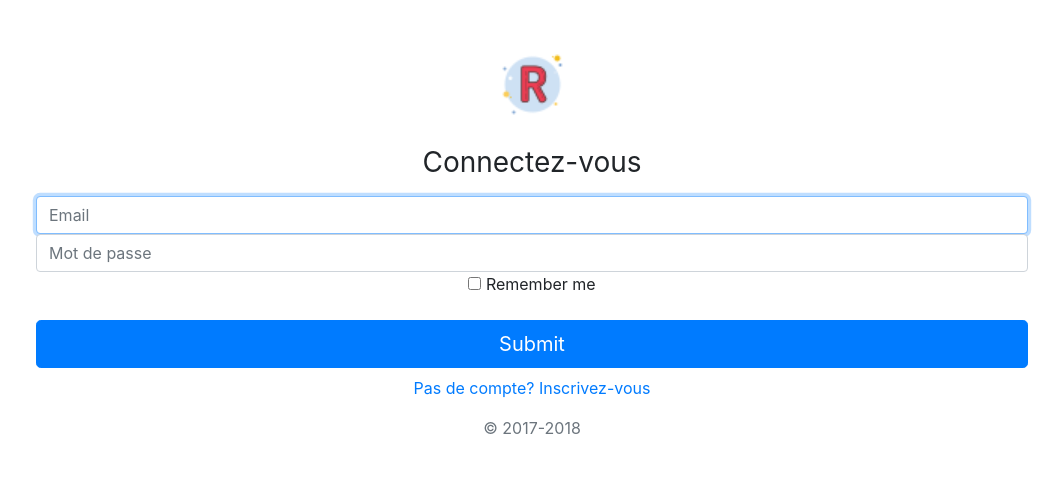
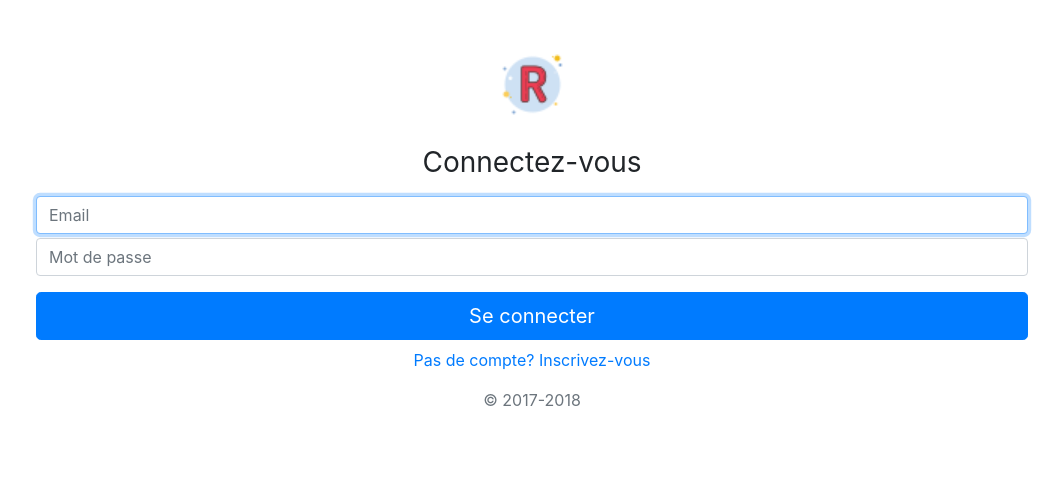
Before and after one commit to fabioRdrgs/RefileTesGogosses, a PHP site: page /login.php in a window 1280 px wide. Shown: the part 121-624 px from the top of the page, without its empty margins (108-1171 px from the left). Run offline with PHP 8.4, Linux system fonts and the light colour scheme.

Commit message:
Changement de la page de connexion

```diff
--- a/annonces.php
+++ b/annonces.php
@@ -8,10 +8,10 @@
 
 <body>
     <!-- Barre de nvigation -->
-    <?php include_once('../php/nav.inc.php'); ?>
+    <?php include_once('php/nav.inc.php'); ?>
 
 </body>
 
 <!-- Pied de page -->
-<?php include_once('../php/footer.inc.php'); ?>
+<?php include_once('php/footer.inc.php'); ?>
 </html>
--- a/login.php
+++ b/login.php
@@ -60,15 +60,10 @@ var_dump($userInfo);
       <img class="mb-4" src="./img/icon.png" alt="Icone" width="75" height="75">
       <h1 class="h3 mb-3 font-weight-normal">Connectez-vous</h1>
       <label for="inputEmail" class="sr-only">Email</label>
-      <input type="email" name="email" id="inputEmail" class="form-control" placeholder="Email" required autofocus>
+      <input type="email" name="email" id="inputEmail" class="form-control mb-1" placeholder="Email" required autofocus>
       <label for="inputPassword" class="sr-only">Mot de passe</label>
       <input type="password" name="password" id="inputPassword" class="form-control" placeholder="Mot de passe" required>
-      <div class="checkbox mb-3">
-        <label>
-          <input type="checkbox" value="remember-me"> Remember me
-        </label>
-      </div>
-      <input name="submit" class="btn btn-lg btn-primary btn-block" type="submit">
+      <input name="submit" value="Se connecter" class="btn btn-lg btn-primary btn-block mt-3" type="submit">
       <a href="signup.php"><p class="mt-2">Pas de compte? Inscrivez-vous</p></a>
       <p class="mt-3 mb-3 text-muted">&copy; 2017-2018</p>
     </form>
--- a/php/constantes.inc.php
+++ b/php/constantes.inc.php
@@ -1,5 +1,4 @@
 <?php
-
 define("HOST", "localhost");
 define("DBNAME", "RefileTesGogosses");
 define("DBUSER", "refileGogossesAdmin");
--- a/php/page_func.inc.php
+++ b/php/page_func.inc.php
@@ -4,7 +4,7 @@ function setLinks($path)
     if (strpos($path, 'index.php')!== false) {
         $arrayPath = ["index.php", "annonces.php", "annonce.php", "login.php", "./img/icon.png", "./img/cart.svg", "signup.php"];
     } else {
-        $arrayPath = ["./index.php", "./page/annonces.php", "annonce.php", "login.php", "./img/icon.png", "./img/cart.svg", "signup.php"];
+        $arrayPath = ["./index.php", "annonces.php", "annonce.php", "login.php", "./img/icon.png", "./img/cart.svg", "signup.php"];
     }
     return $arrayPath;
 }
--- a/signup.php
+++ b/signup.php
@@ -1,5 +1,5 @@
 <?php
-require_once '../php/login_func.inc.php';
+require_once 'php/login_func.inc.php';
 if(!isset($_SESSION))
 {
 session_start();
@@ -62,7 +62,7 @@ if(isset($_POST['submit']))
 
 <body>
     <!-- Barre de nvigation -->
-    <?php include_once('../php/nav.inc.php'); ?>
+    <?php include_once('php/nav.inc.php'); ?>
 
     <div class="container-fluid">
         <form method="POST" action="signup.php" class="row row-cols-lg-auto g-2 justify-content-center">
@@ -89,7 +89,7 @@ if(isset($_POST['submit']))
 </body>
 
 <!-- Pied de page -->
-<?php include_once('../php/footer.inc.php'); ?>
+<?php include_once('php/footer.inc.php'); ?>
 
 </html>
 <script src="../js/main.js"></script>
```
Also changed, not shown: index.php (+16 -19 lines).
